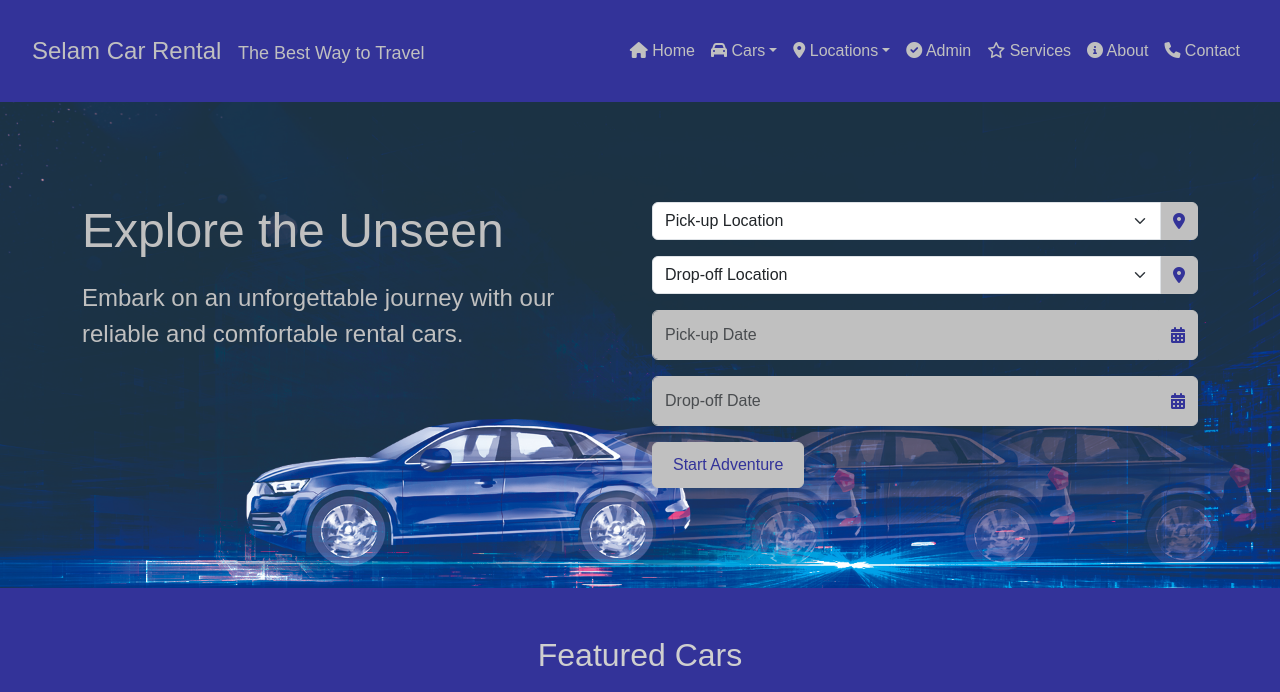
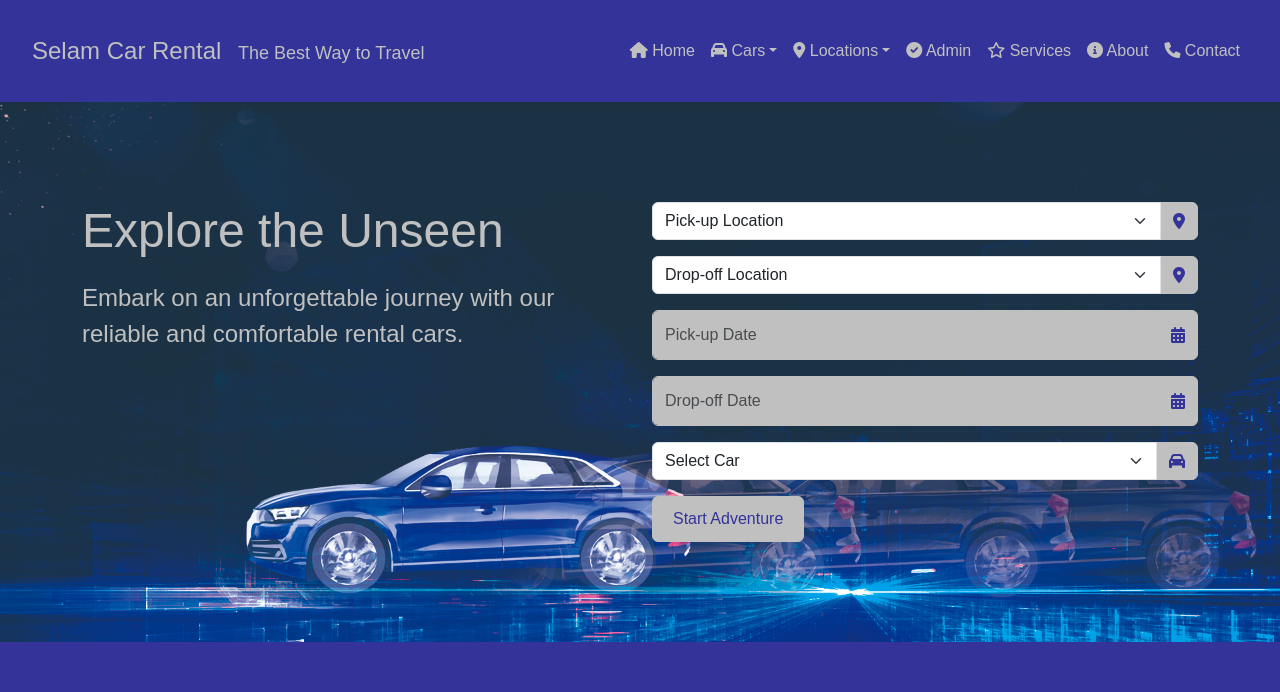
Before and after one commit to solamsalu/portfolio, a Flask app: page / in a window 1280 px wide. Shown: the top 692 px of the page. Run offline with Flask 3, Linux system fonts and the light colour scheme; some libraries are stand-ins or nearby versions.

Commit message:
Update index.html

```diff
--- a/templates/index.html
+++ b/templates/index.html
@@ -63,6 +63,16 @@ $( function() {
               <input type="text" class="form-control datepicker" placeholder="Drop-off Date" aria-label="Drop-off Date">
               <span class="input-group-text"><i class="fas fa-calendar-alt"></i></span>
             </div>
+            <div class="input-group mb-3">
+    <select class="form-select" aria-label="Select Car">
+        <option selected disabled>Select Car</option>
+        <option value="suv">SUV</option>
+        <option value="sedan">Sedan</option>
+        <option value="van">Van</option>
+        <option value="luxury">Luxury</option>
+    </select>
+    <span class="input-group-text"><i class="fas fa-car"></i></span>
+</div>
             <button type="submit" class="btn btn-primary">Start Adventure</button>
           </form>
         </div>
```
